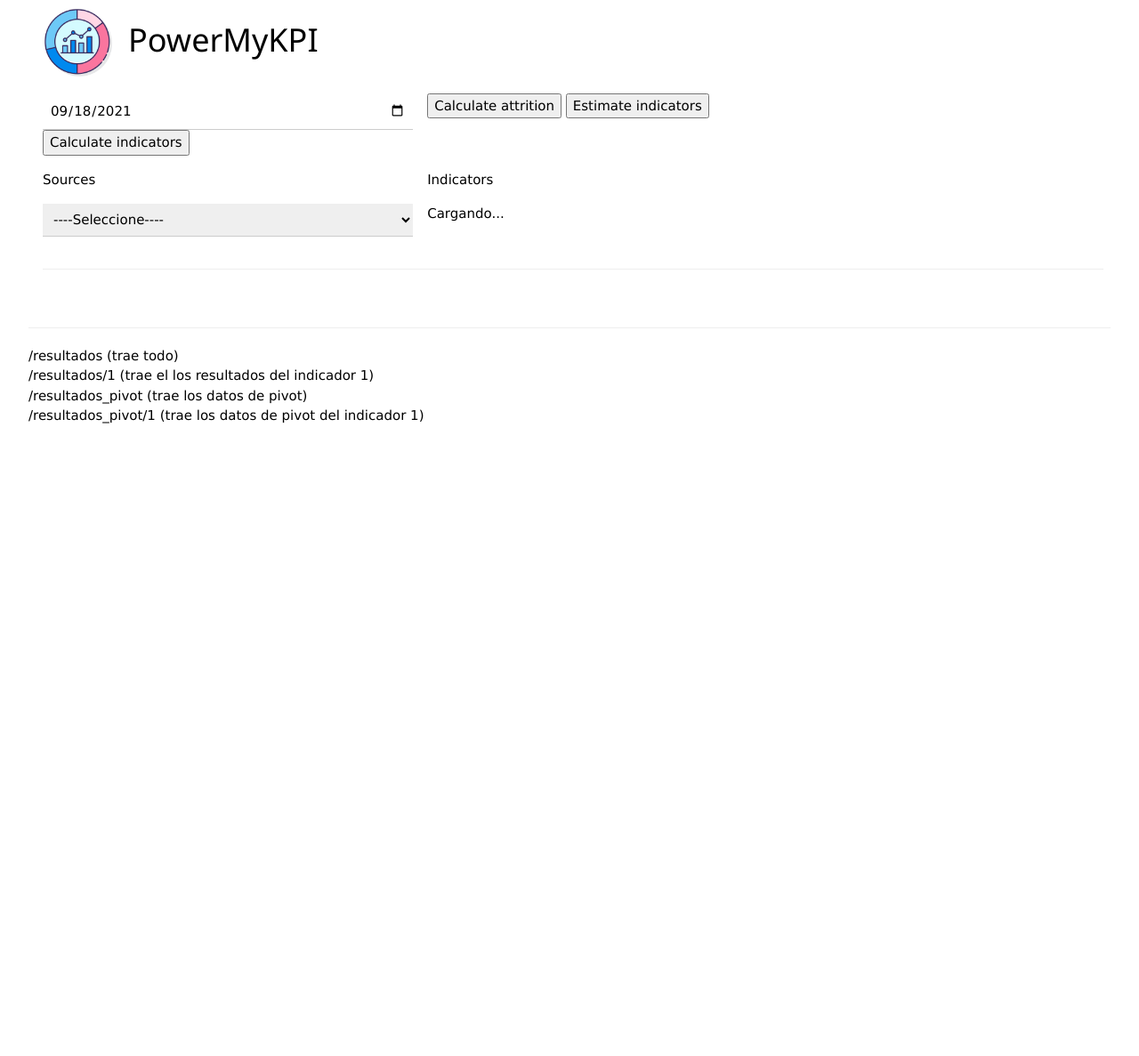
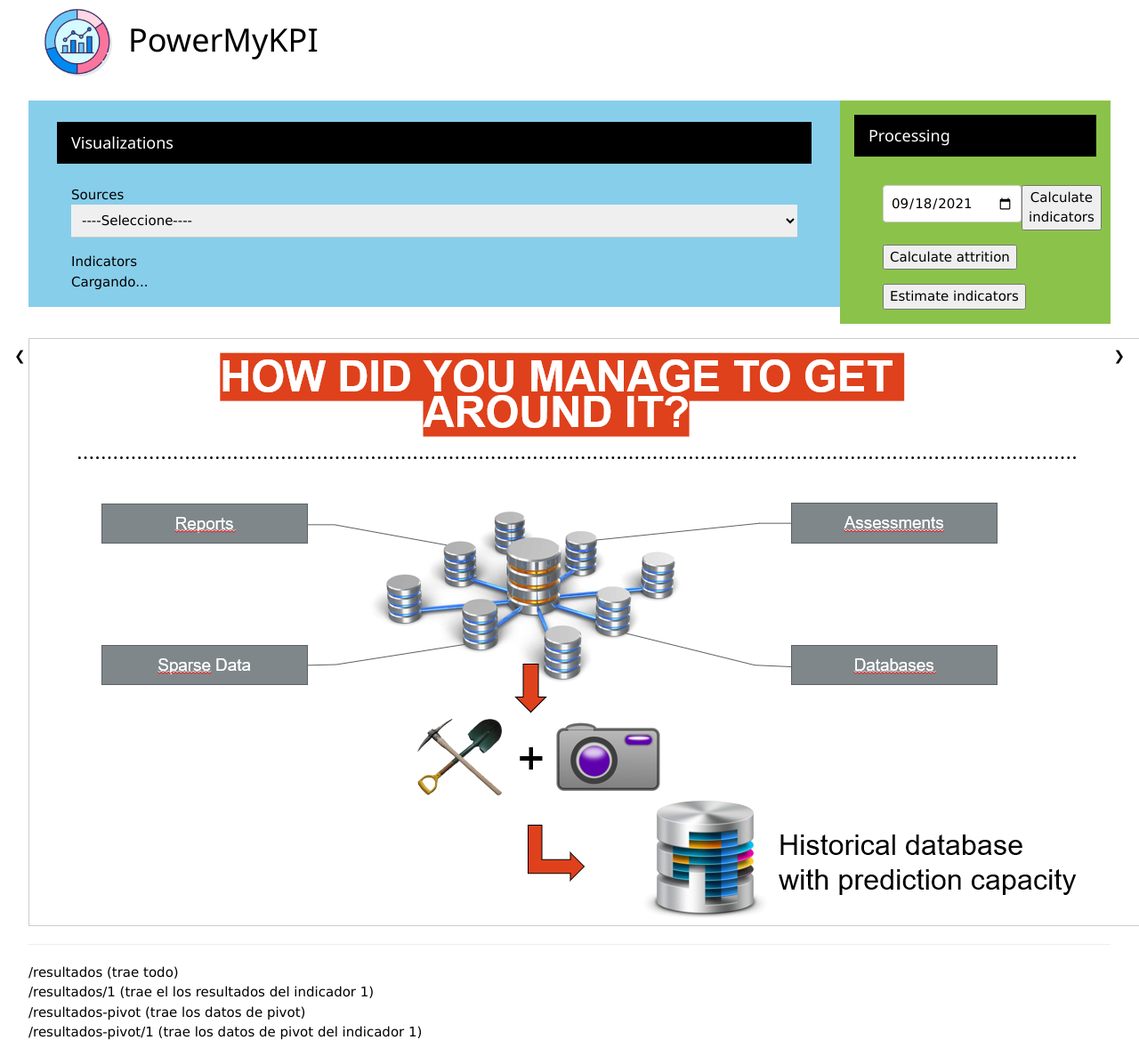
Before and after one commit to akouvach/indicadores, a Flask app: page / in a window 1280 px wide. Shown: the whole page at 89% size. Before the commit the page ends 476 px from the top, so only its background shows below. Run offline with Flask 2, Linux system fonts and the light colour scheme; data that the repository does not hold is empty.

Commit message:
imagenes y algo de retoque

```diff
--- a/app.py
+++ b/app.py
@@ -292,4 +292,4 @@ def getTest():
 #   return 'init database'
 
 if __name__ == "__main__":
-  app.run(host ='0.0.0.0')
+  app.run(debug=True, host ='0.0.0.0')
--- a/static/js/mijs.js
+++ b/static/js/mijs.js
@@ -49,7 +49,7 @@ function ui_mostrarTabla(id, lugar, datos, pagina=1){
     let myDiv = document.getElementById(lugar);
     // console.log("mostrando tabla",datos, datos.data.length)
 
-    let mensaje = "<table class='w3-table-all w3-hoverable'>";
+    let mensaje = "<table class='w3-table-all w3-hoverable w3-border'>";
 
     // hago un ciclo para colocar los titulos
     let titulos = datos.data[0];
--- a/templates/base/base.html
+++ b/templates/base/base.html
@@ -14,7 +14,12 @@
         <div class="w3-container">
             <table class="w3-table">
                 <tr>
-                    <td width="80"><img height="{{ 80 }} " src="{{ url_for('static',filename='img/logo.png') }}" alt="Logo"></td>
+                    <td width="80">
+                        <a href="/">
+                            <img height="{{ 80 }} " src="{{ url_for('static',filename='img/logo.png') }}" alt="Logo">
+
+                        </a>
+                    </td>
                     <td><h1>PowerMyKPI</h1></td>
                 </tr>
             </table>
@@ -22,31 +27,85 @@
 
         <div class="w3-container">
 
-            <table class='w3-table'>
+
+            <div class="w3-row">
+                <div class="w3-panel w3-light-blue w3-col m8 l9">
+                    <div class="w3-container w3-padding">
+                        <div class="w3-panel w3-black">
+                            <h5>Visualizations</h5>
+                        </div>
+                        <div class="w3-row w3-padding">
+                                    <label for="idSourse">Sources</label>
+                                    <div id="sources">...</div>
+                        </div>
+                        <div class="w3-row w3-padding">
+                                    <label for="idIndicador">Indicators</label>
+                                    <div id="indicadores">...</div>
+                        </div>
+
+                    </div>
+
+                </div>
+                <div class="w3-panel w3-light-green w3-col m4 l3">
+                    <div class="w3-panel w3-black">
+                        <h5>Processing</h5>
+                    </div>
+                    <div class="w3-container w3-padding">
+
+                        <div class="w3-row w3-padding">
+                            <div class="w3-col m8 l9">
+                                <input class="w3-input w3-border w3-round" type='date' id='fecha' name='fecha'>
+
+                            </div>
+                            <div class="w3-col m4 l3">
+                                <button onclick="calcularIndicadores();">Calculate indicators</button>
+
+                            </div>
+
+                        </div>
+                        <div class="w3-row w3-padding">
+                            <button onclick="calcularAttrition();">Calculate attrition</button>
+                        </div>
+                        <div class="w3-row w3-padding">
+                            <button onclick="calcularFuturo();">Estimate indicators</button>
+                        </div>
+                    </div>
+
+                </div>
+            </div>
+
+            <!-- <table class='w3-table w3-border'>
                 <tr>
                     <td>
-                        <input class="w3-input" type='date' id='fecha' name='fecha'>
+                        <input class="w3-input w3-border" type='date' id='fecha' name='fecha'>
+                    </td>
+                    <td>
                         <button onclick="calcularIndicadores();">Calculate indicators</button>
                     </td>
                     <td>
                         <button onclick="calcularAttrition();">Calculate attrition</button>
+                    </td>
+                    <td>
                         <button onclick="calcularFuturo();">Estimate indicators</button>
                     </td>
                 </tr>
+                <tr>
+                    <td colspan="4"><hr size=2></td>
+                </tr>
 
                 <tr>
-                    <td><label for="idSourse">Sources</label></td>
-                    <td><label for="idIndicador">Indicators</label></td>
+                    <td colspan="2"><label for="idSourse">Sources</label></td>
+                    <td colspan="2"><label for="idIndicador">Indicators</label></td>
                 </tr>
                 <tr>
-                    <td><div id="sources"></div></td>
-                    <td><div id="indicadores"></div></td>
+                    <td colspan="2"><div id="sources"></div></td>
+                    <td colspan="2"><div id="indicadores"></div></td>
                 </tr>
                 <tr>
                     <td colspan="2"><hr size=1 color=grey></td>
                 </tr>
 
-            </table>
+            </table> -->
         </div>
 
 
@@ -62,8 +121,8 @@
             <p>
                 /resultados (trae todo)
                 <br>/resultados/1 (trae el los resultados del indicador 1)
-                <br>/resultados_pivot (trae los datos de pivot)
-                <br>/resultados_pivot/1 (trae los datos de pivot del indicador 1)
+                <br>/resultados-pivot (trae los datos de pivot)
+                <br>/resultados-pivot/1 (trae los datos de pivot del indicador 1)
             </p>
         </div>
 
--- a/templates/index.html
+++ b/templates/index.html
@@ -3,12 +3,47 @@
 {% block content %}
 <div class="w3-container">
 
-    <table class='w3-table'>
+    <table class='w3-table w3-border'>
 
         <tr>
-            <td colspan="2"><div id="resultados"></div></td>
+            <td colspan="2">
+                <div id="resultados" class="w3-container">
+
+                    <img class="mySlides" src="{{ url_for('static',filename='img/uno.png') }}">
+                    <img class="mySlides" src="{{ url_for('static',filename='img/dos.png') }}">
+                    <img class="mySlides" src="{{ url_for('static',filename='img/tres.png') }}">
+                    <img class="mySlides" src="{{ url_for('static',filename='img/cuatro.png') }}">
+                    <img class="mySlides" src="{{ url_for('static',filename='img/cinco.png') }}">
+
+
+                    <button class="w3-button w3-display-left" onclick="plusDivs(-1)">&#10094;</button>
+                    <button class="w3-button w3-display-right" onclick="plusDivs(+1)">&#10095;</button>
+
+                </div>
+            </td>
         </tr>
 
     </table>
 </div>
+
+<script type="text/javascript">
+var slideIndex = 1;
+showDivs(slideIndex);
+
+function plusDivs(n) {
+  showDivs(slideIndex += n);
+}
+
+function showDivs(n) {
+  var i;
+  var x = document.getElementsByClassName("mySlides");
+  if (n > x.length) {slideIndex = 1}
+  if (n < 1) {slideIndex = x.length} ;
+  for (i = 0; i < x.length; i++) {
+    x[i].style.display = "none";
+  }
+  x[slideIndex-1].style.display = "block";
+}
+
+</script>
 {% endblock %}
```
Also changed, not shown: static/img/cinco.png (added), static/img/cuatro.png (added), static/img/dos.png (added), static/img/tres.png (added), static/img/uno.png (added).
